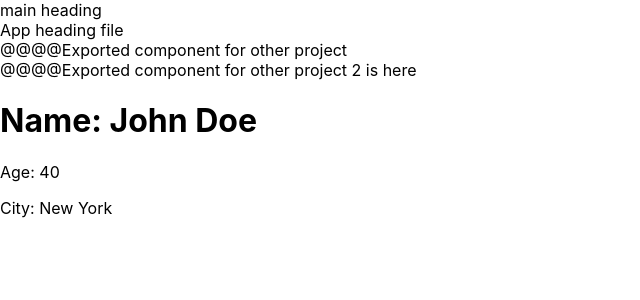
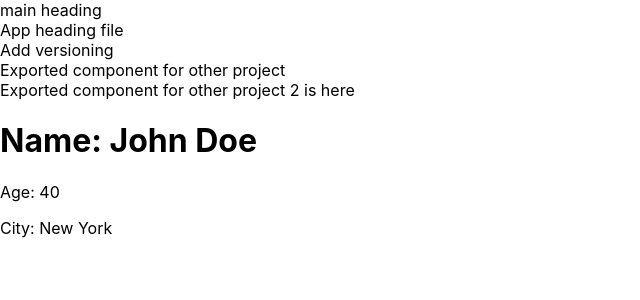
Before and after one commit to Amalprneopraxis/Navigation-menu, a React (Create React App) app: page / in a window 1280 px wide. Shown: the top 300 px of the page, without its empty margins (0-640 px from the left). Built offline with nearby package versions, Linux system fonts and the light colour scheme.

Commit message:
added versioning

```diff
--- a/src/Headernav.js
+++ b/src/Headernav.js
@@ -4,8 +4,9 @@ const Headernav = () => {
     return (
         <>
             <div>
-                <div>@@@@Exported component for other project</div>
-                <div>@@@@Exported component for other project 2 is here</div>
+                <div>Add versioning</div>
+                <div>Exported component for other project</div>
+                <div>Exported component for other project 2 is here</div>
                 <h1>Name: John Doe</h1>
                 <p>Age: 40</p>
                 <p>City: New York</p>
--- a/webpack.config.js
+++ b/webpack.config.js
@@ -6,7 +6,7 @@ module.exports = {
   entry: './src/Headernav.js', // Path to your component entry file
   output: {
     path: path.resolve(__dirname, 'dist'), // Output directory
-    filename: 'Headernav.bundle.js', // Output filename
+    filename: 'Headernav.bundle.js?v=1.0', // Output filename
     library: 'Headernav', // Name of the library
     libraryTarget: 'umd', // Output module format
     umdNamedDefine: true, // Define the module's name for AMD
```
Also changed, not shown: 1 other file (tests, documents, lock files or other folders).
